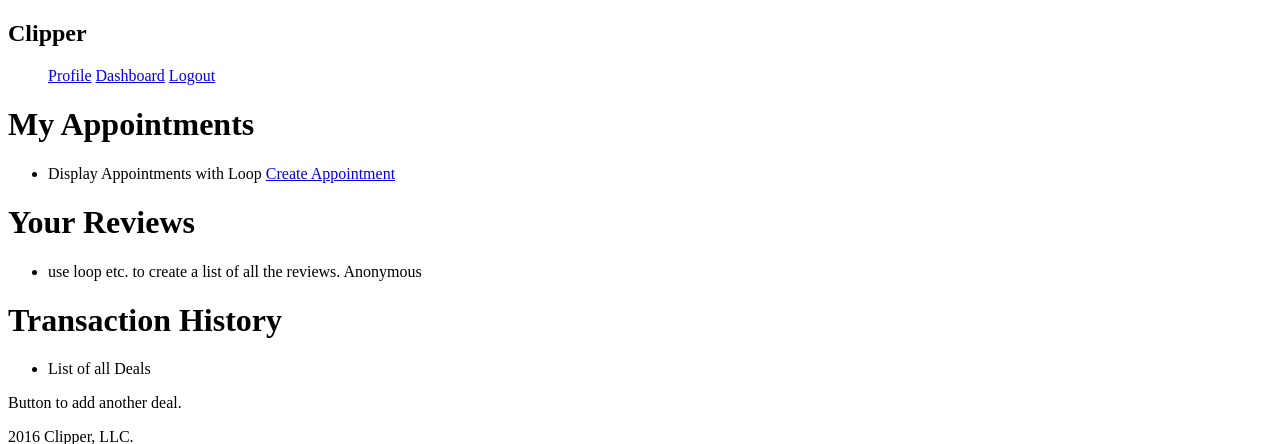
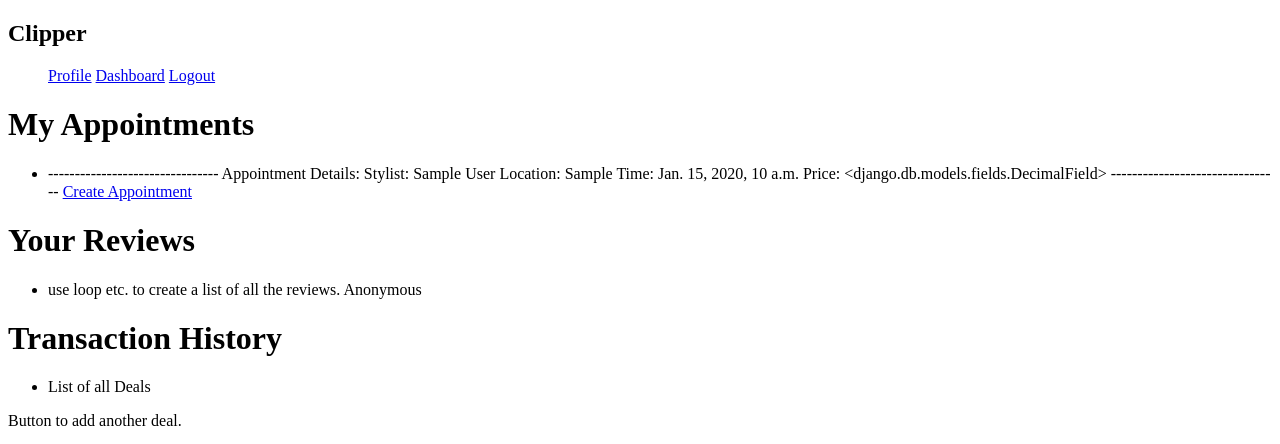
Before and after one commit to eric85254/Clippr, a Django app: page /customer/dashboard/ in a window 1280 px wide. Shown: the top 444 px of the page. Run offline with Django 3.2, Linux system fonts and the light colour scheme; a user stored in the database is signed in; tables that the repository leaves empty hold one stand-in row (values such as "Sample post").

Commit message:
Lot's of Appointments errors. DateTimeField not working. getting NOTNULL constraint failed at stylist_appointments.customer_id

```diff
--- a/customer/forms.py
+++ b/customer/forms.py
@@ -6,4 +6,4 @@
 class NewAppointmentForm(ModelForm):
     class Meta:
         model = Appointments
-        fields = ('location', 'date')
+        fields = ('location',)
--- a/customer/urls.py
+++ b/customer/urls.py
@@ -6,5 +6,5 @@
     url(r'profile/$', views.profile, name="profile"),
     url(r'dashboard/$', views.dashboard, name="dashboard"),
     url(r'create_appointment/$', views.create_appointment, name="create_appointment"),
-    url(r'stylist_search/(?P<param>\d+)/$', views.stylist_search, name="stylist_search")
+    url(r'stylist_search/$', views.stylist_search, name="stylist_search")
 ]
--- a/customer/views.py
+++ b/customer/views.py
@@ -1,7 +1,7 @@
 from django.shortcuts import render, redirect
 
 from customer.forms import NewAppointmentForm
-from stylist.models import User
+from stylist.models import User, Stylist, Appointments, datetime
 
 # for the search
 from functools import reduce
@@ -21,24 +21,51 @@
 
 
 def dashboard(request):
-    return render(request, 'customer/dashboard.html', {'full_name': request.user.get_full_name()})
+    if Appointments.objects.filter(customer=request.user.customer).exists():
+        appointment_list = Appointments.objects.filter(customer=request.user.customer)
+
+        for appointment in appointment_list:
+            appointment.stylist_name = User.objects.get(stylist__appointments=appointment).get_full_name()
+
+    else:
+        appointment_list = None
+    return render(request, 'customer/dashboard.html', {'full_name': request.user.get_full_name(),
+                                                       'appointments': appointment_list})
 
 
-def create_appointment(request, username):
-    if request.method == 'GET':
-        if 'SEARCH' in request.GET:
-            redirect('customer:stylist_search', param=request.GET.get('stylist_search'))
+def create_appointment(request):
     if request.method == 'POST':
-        create_appointment_form = NewAppointmentForm(request.POST)
-        create_appointment_form.customer = request.user.customer
-        return None
+        if 'SELECT' in request.POST:
+            request.session['username'] = request.POST.get('username')
+            return redirect('customer:create_appointment')
+
+        if 'CREATE' in request.POST:
+            create_appointment_form = NewAppointmentForm(request.POST)
+            create_appointment_form.customer_id = request.user.customer_id
+            create_appointment_form.stylist = Stylist.objects.get(user__username=request.session['username'])
+            create_appointment_form.location = request.POST.get('location')
+            # create_appointment_form.date = request.POST.get('date')
+            create_appointment_form.date = datetime.now
+
+            if create_appointment_form.is_valid():
+                create_appointment_form.save()
+                return redirect('customer:dashboard')
+            else:
+                print(create_appointment_form.errors)
+        return redirect('customer:dashboard')
     else:
-        if username is not None:
-            chosen_stylist = username
+        if 'username' in request.session:
+            chosen_stylist = User.objects.get(username=request.session['username'])
         else:
             chosen_stylist = 'Please select a stylist'
         return render(request, 'customer/create_appointment.html', {'chosen_stylist': chosen_stylist})
 
 
-def stylist_search(request, param):
-    search_result_list = User.objects.filter(username__icontains=param)
+def stylist_search(request):
+    if 'param' in request.GET:
+        stylist_list = User.objects.filter(username__icontains=request.GET.get('param'))
+    else:
+        stylist_list = None
+    return render(request, 'customer/stylist_search.html', {
+        'stylist_list': stylist_list
+    })
--- a/stylist/models.py
+++ b/stylist/models.py
@@ -1,3 +1,5 @@
+from datetime import datetime
+
 from django.contrib.auth.models import AbstractUser
 from django.db import models
 
@@ -33,7 +35,7 @@
 	stylist = models.ForeignKey(Stylist, on_delete=models.CASCADE)
 	customer = models.ForeignKey('customer.Customer', on_delete=models.CASCADE)
 	location = models.CharField(max_length=500)
-	date = models.DateTimeField
+	date = models.DateTimeField(default=datetime.now)
 	price = models.DecimalField
 	haircut = models.ForeignKey(Haircut)
 
--- a/templates/customer/dashboard.html
+++ b/templates/customer/dashboard.html
@@ -5,7 +5,17 @@
         <h1>My Appointments</h1>
         <ul>
             <li>
-                Display Appointments with Loop
+                {% for appointment in appointments %}
+                    --------------------------------
+                    Appointment Details:
+                    Stylist: {{ appointment.stylist_name }}
+                    Location: {{ appointment.location }}
+                    Time: {{ appointment.date|default_if_none:"" }}
+                    Price: {{ appointment.price|default_if_none:"" }}
+
+                    --------------------------------
+                {% endfor %}
+
                 <a href="{% url 'customer:create_appointment' %}">Create Appointment</a>
             </li>
         </ul>
```
Also changed, not shown: templates/customer/create_appointment.html (+16 -2 lines), templates/customer/stylist_search.html (added, +18 -0 lines).
